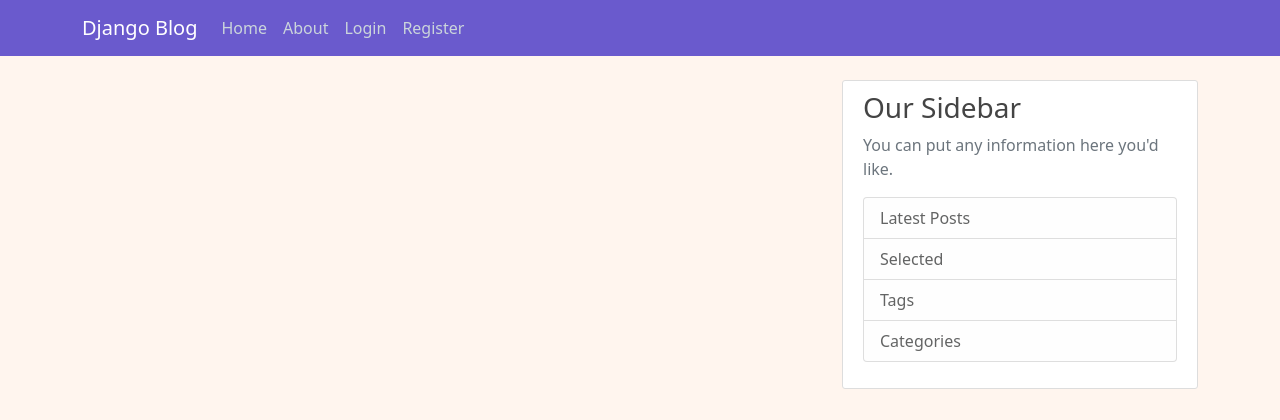
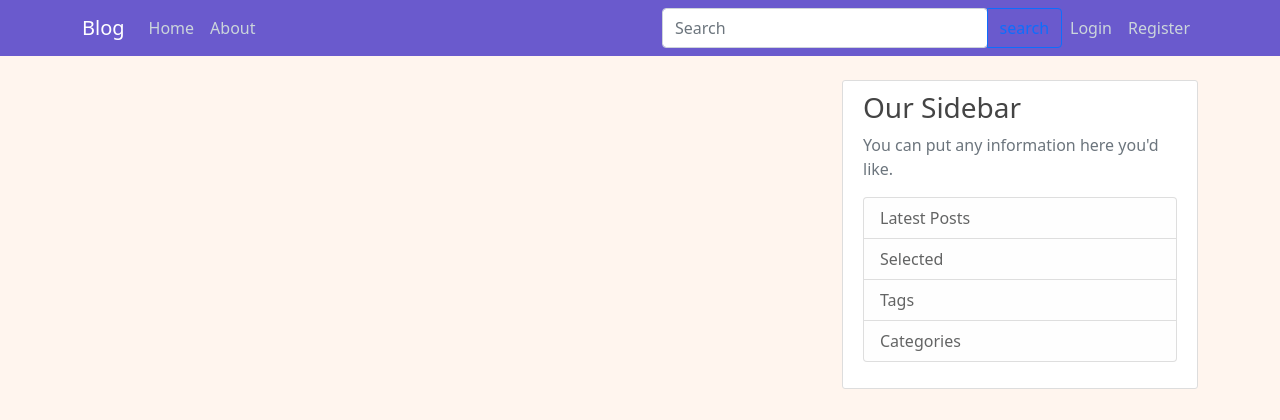
Before and after one commit to skantrop/blog_project, a Django app: page / in a window 1280 px wide. Shown: the top 420 px of the page. Run offline with Django 3.2, Linux system fonts and the light colour scheme; data that the repository does not hold is empty; some libraries are stand-ins or nearby versions.

Commit message:
version3

```diff
--- a/blog/forms.py
+++ b/blog/forms.py
@@ -10,7 +10,7 @@ class CreatePostForm(forms.ModelForm):
 
     class Meta:
         model = Post
-        fields = '__all__'
+        fields = ['title', 'text', 'image', 'category', 'tags']
 
 
 class UpdatePostForm(forms.ModelForm):
--- a/blog/templates/base.html
+++ b/blog/templates/base.html
@@ -2,7 +2,6 @@
 <!DOCTYPE html>
 <html>
 <head>
-
     <!-- Required meta tags -->
     <meta charset="utf-8">
     <meta name="viewport" content="width=device-width, initial-scale=1, shrink-to-fit=no">
@@ -10,25 +9,30 @@
     <link href="https://cdn.jsdelivr.net/npm/bootstrap@5.0.1/dist/css/bootstrap.min.css" rel="stylesheet" integrity="sha384-+0n0xVW2eSR5OomGNYDnhzAbDsOXxcvSN1TPprVMTNDbiYZCxYbOOl7+AMvyTG2x" crossorigin="anonymous">
     <link rel="stylesheet" type="text/css" href="{% static 'blog/style.css' %}">
 
-        <title>Django Blog</title>
+        <title>My Blog</title>
 
 </head>
 <body>
     <header class="site-header">
       <nav class="navbar navbar-expand-md navbar-dark bg-steel fixed-top">
         <div class="container">
-          <a class="navbar-brand mr-4" href="{% url 'index-page' %}">Django Blog</a>
+          <a class="navbar-brand mr-4" href="{% url 'index-page' %}">Blog</a>
           <button class="navbar-toggler" type="button" data-toggle="collapse" data-target="#navbarToggle" aria-controls="navbarToggle" aria-expanded="false" aria-label="Toggle navigation">
           <span class="navbar-toggler-icon"></span>
           </button>
-          <div class="collapse navbar-collapse" id="navbarToggle">
+          <div class="collapse navbar-collapse d-flex justify-content-between" id="navbarToggle">
             <div class="navbar-nav mr-auto">
               <a class="nav-item nav-link" href="{% url 'index-page' %}">Home</a>
               <a class="nav-item nav-link" href="#">About</a>
             </div>
 
             <!-- Navbar Right Side -->
-            <div class="navbar-nav" >
+            <div class="navbar-nav">
+            <div class="input-group" style="width:400px;">
+              <input type="search" class="form-control rounded" placeholder="Search" aria-label="Search"
+                aria-describedby="search-addon" />
+              <button type="button" class="btn btn-outline-primary">search</button>
+            </div>
               <a class="nav-item nav-link" href="#">Login</a>
               <a class="nav-item nav-link" href="#">Register</a>
             </div>
--- a/blog/templates/blog/create_post_form.html
+++ b/blog/templates/blog/create_post_form.html
@@ -1,9 +1,9 @@
 {% extends 'base.html' %}
 {% block content %}
-    <h1>Создание нового поста</h1>
+    <h1>New Post Creation</h1>
     <form method="post" enctype="multipart/form-data">
         {% csrf_token %}
         <div class="container">{{ form.as_p }}</div>
-        <button type="submit">Создать</button>
+        <button type="submit">Create</button>
     </form>
 {% endblock %}
--- a/blog/views.py
+++ b/blog/views.py
@@ -1,3 +1,4 @@
+from django.contrib.auth.mixins import LoginRequiredMixin, UserPassesTestMixin
 from django.shortcuts import render
 from django.urls import reverse
 from django.views import View
@@ -19,16 +20,30 @@ class PostDetailView(DetailView):
     context_object_name = 'post'
 
 
-class PostCreateView(CreateView):
+class PostCreateView(LoginRequiredMixin, CreateView):
     queryset = Post.objects.all()
     template_name = 'blog/create_post_form.html'
     form_class = CreatePostForm
 
+    def form_valid(self, form):
+        form.instance.author = self.request.user
+        return super().form_valid(form)
 
-class EditPostView(UpdateView):
+
+class EditPostView(LoginRequiredMixin, UserPassesTestMixin, UpdateView):
     queryset = Post.objects.all()
     template_name = 'blog/edit_post_form.html'
     form_class = UpdatePostForm
+
+    def form_valid(self, form):
+        form.instance.author = self.request.user
+        return super().form_valid(form)
+
+    def test_func(self):
+        post = self.get_object()
+        if self.request.user == post.author:
+            return True
+        return False
 
 
 class DeletePostView(DeleteView):
--- a/static/blog/style.css
+++ b/static/blog/style.css
@@ -83,3 +83,8 @@ img {
 .account-heading {
   font-size: 2.5rem;
 }
+
+.MyButtons {
+  margin-right: 20px;
+  margin-bottom: 16px;
+}
```
Also changed, not shown: blog/templates/blog/edit_post_form.html (+7 -5 lines), blog/templates/blog/post_detail.html (+6 -1 lines).
